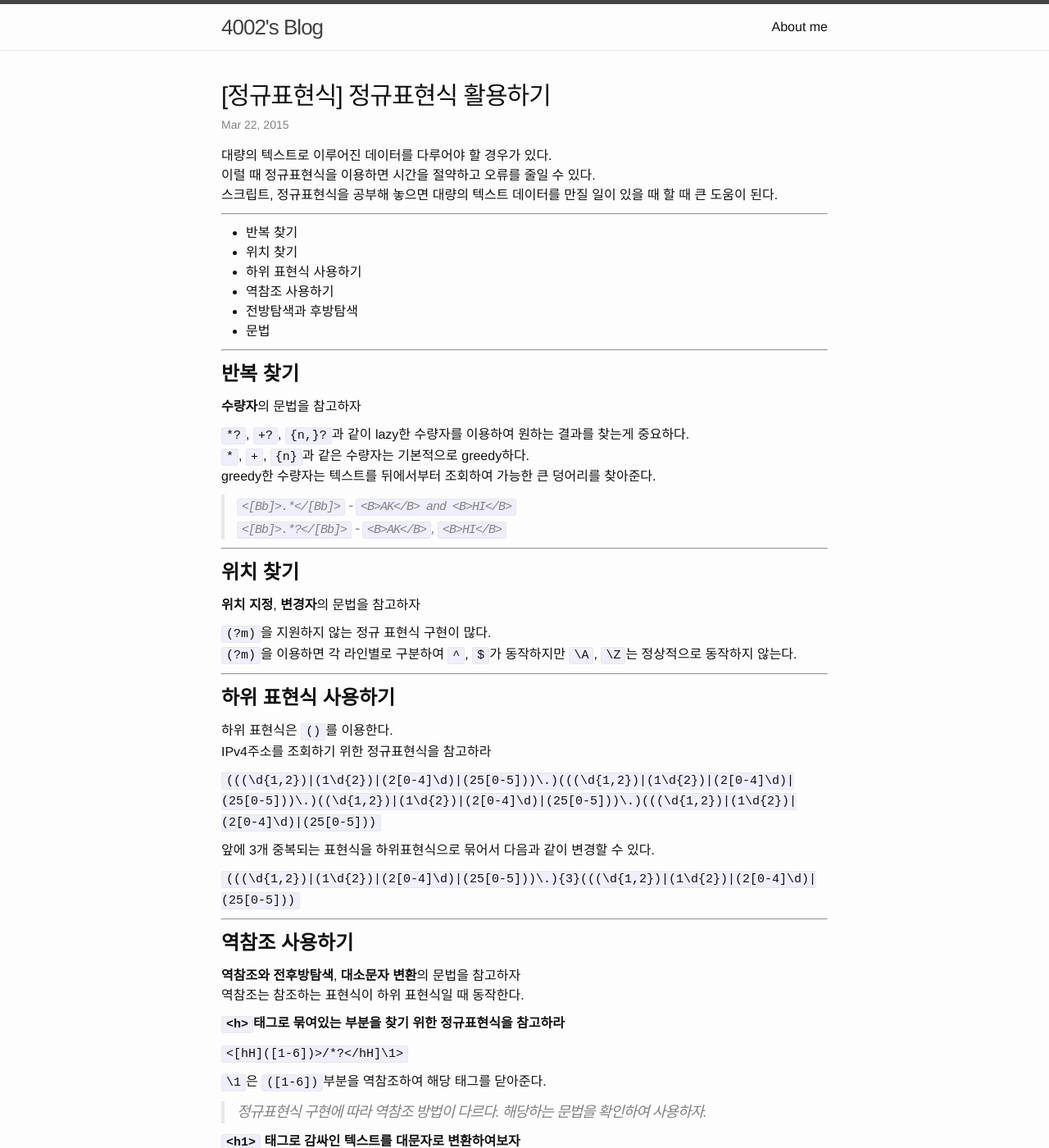
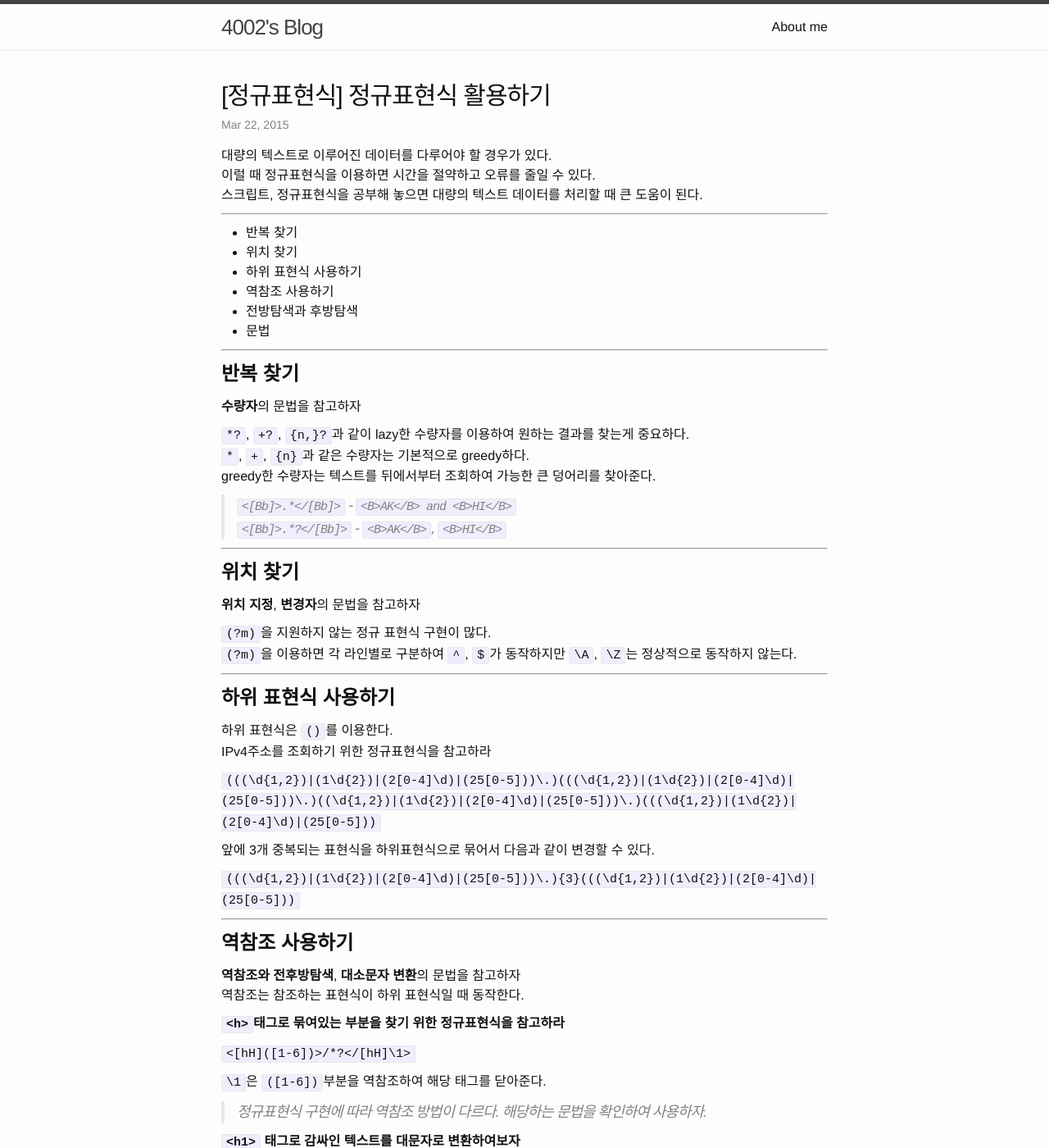
Before and after one commit to iloveulhj/iloveulhj.github.com, a Jekyll site: the page built from _posts/2015-03-22-regx-use.markdown, in a window 1280 px wide and 1400 px high. Shown: the whole window at 82% size. Built offline with Jekyll 4.4.1, drawn with Linux system fonts in a browser that asks for light colours.

Commit message:
Modified  "REGX use" posts

```diff
--- a/_posts/2015-03-22-regx-use.markdown
+++ b/_posts/2015-03-22-regx-use.markdown
@@ -7,7 +7,7 @@ categories: jekyll update
 
 대량의 텍스트로 이루어진 데이터를 다루어야 할 경우가 있다.
 이럴 때 정규표현식을 이용하면 시간을 절약하고 오류를 줄일 수 있다.
-스크립트, 정규표현식을 공부해 놓으면 대량의 텍스트 데이터를 만질 일이 있을 때 할 때 큰 도움이 된다.
+스크립트, 정규표현식을 공부해 놓으면 대량의 텍스트 데이터를 처리할 때 큰 도움이 된다.
 
 ----
 
@@ -65,7 +65,7 @@ IPv4주소를 조회하기 위한 정규표현식을 참고하라
 
 **`<h>`태그로 묶여있는 부분을 찾기 위한 정규표현식을 참고하라**
 
-`<[hH]([1-6])>/*?</hH]\1>`
+`<[hH]([1-6])>/*?</[hH]\1>`
 
 `\1`은 `([1-6])`부분을 역참조하여 해당 태그를 닫아준다.
 
```
